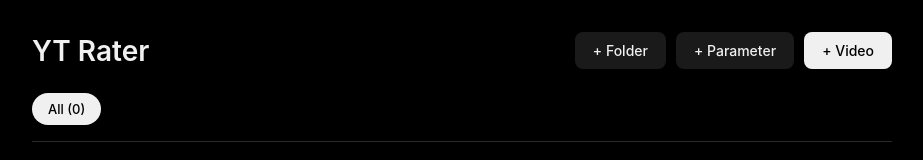
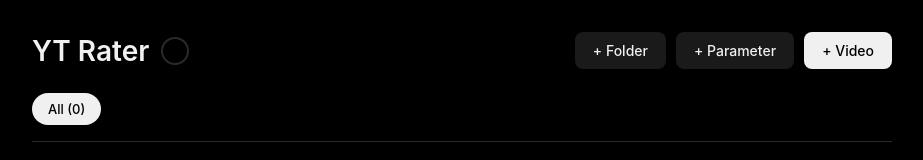
Before and after one commit to billionairesim/YTRating, a React (Vite) app: page / in a window 1280 px wide. Shown: the top 160 px of the page, without its empty margins (178-1101 px from the left). Built offline with nearby package versions, Linux system fonts and the light colour scheme.

Commit message:
Add circular theme switcher button next to title
- Small colored circle in navbar cycles through all themes on click
- Background applies to entire page (html, body, #root use var(--bg))
- Theme persists in localStorage
- Removed inline styles from index.html

```diff
--- a/index.html
+++ b/index.html
@@ -1,11 +1,11 @@
 <!DOCTYPE html>
-<html lang="en" data-theme="black" style="background:#000000">
+<html lang="en" data-theme="black">
   <head>
     <meta charset="UTF-8" />
     <meta name="viewport" content="width=device-width, initial-scale=1.0" />
     <title>YT Rater</title>
   </head>
-  <body style="background:#000000; margin:0">
+  <body>
     <div id="root"></div>
     <script type="module" src="/src/main.jsx"></script>
   </body>
--- a/src/App.css
+++ b/src/App.css
@@ -167,16 +167,12 @@
   padding: 32px 20px;
 }
 
-html, body {
-  background: #000000;
+html, body, #root {
+  background: var(--bg);
   color: var(--text);
   min-height: 100vh;
   margin: 0;
-}
-
-#root {
-  min-height: 100vh;
-  background: #000000;
+  transition: background 0.3s ease, color 0.3s ease;
 }
 
 /* Header */
@@ -193,26 +189,27 @@ html, body {
   color: var(--text);
 }
 
-/* Theme button */
-.theme-btn {
+/* Header left */
+.header-left {
   display: flex;
   align-items: center;
-  gap: 6px;
-  background: var(--tab-bg);
-  color: var(--text-secondary);
-  border: 1px solid var(--border);
+  gap: 12px;
 }
 
-.theme-btn:hover {
-  background: var(--tab-hover);
+/* Theme circle button */
+.theme-circle {
+  width: 28px;
+  height: 28px;
+  border-radius: 50%;
+  border: 2px solid var(--border);
+  cursor: pointer;
+  transition: transform 0.2s ease, border-color 0.2s ease;
+  flex-shrink: 0;
 }
 
-.theme-dot {
-  width: 14px;
-  height: 14px;
-  border-radius: 50%;
-  flex-shrink: 0;
-  transition: background 0.3s ease;
+.theme-circle:hover {
+  transform: scale(1.15);
+  border-color: var(--text-muted);
 }
 
 .header-actions {
--- a/src/App.jsx
+++ b/src/App.jsx
@@ -52,11 +52,32 @@ function App() {
       setImageIndex(prev => ({ ...prev, [videoId]: (safeIdx - 1 + images.length) % images.length }))
     }
   }
-  const theme = 'black'
+  const [theme, setTheme] = useState(() => {
+    return localStorage.getItem('yt-rater-theme') || 'black'
+  })
+
+  const themes = [
+    { id: 'black', color: '#000000' },
+    { id: 'default', color: '#f5f5f5' },
+    { id: 'ocean', color: '#1565c0' },
+    { id: 'forest', color: '#2e7d32' },
+    { id: 'sunset', color: '#e65100' },
+    { id: 'berry', color: '#7b1fa2' },
+    { id: 'rose', color: '#c62828' },
+    { id: 'midnight', color: '#1a1a2e' },
+    { id: 'teal', color: '#00695c' },
+  ]
+
+  const cycleTheme = () => {
+    const currentIndex = themes.findIndex(t => t.id === theme)
+    const nextIndex = (currentIndex + 1) % themes.length
+    setTheme(themes[nextIndex].id)
+  }
 
   useEffect(() => {
-    document.documentElement.setAttribute('data-theme', 'black')
-  }, [])
+    localStorage.setItem('yt-rater-theme', theme)
+    document.documentElement.setAttribute('data-theme', theme)
+  }, [theme])
 
   useEffect(() => {
     localStorage.setItem('yt-rater-videos', JSON.stringify(videos))
@@ -290,7 +311,15 @@ function App() {
   return (
     <div className="app">
       <header className="header">
-        <h1>YT Rater</h1>
+        <div className="header-left">
+          <h1>YT Rater</h1>
+          <button
+            onClick={cycleTheme}
+            className="theme-circle"
+            title="Change theme"
+            style={{ background: themes.find(t => t.id === theme)?.color }}
+          ></button>
+        </div>
         <div className="header-actions">
           <button onClick={() => setShowAddFolder(true)} className="btn btn-secondary">
             + Folder
```
